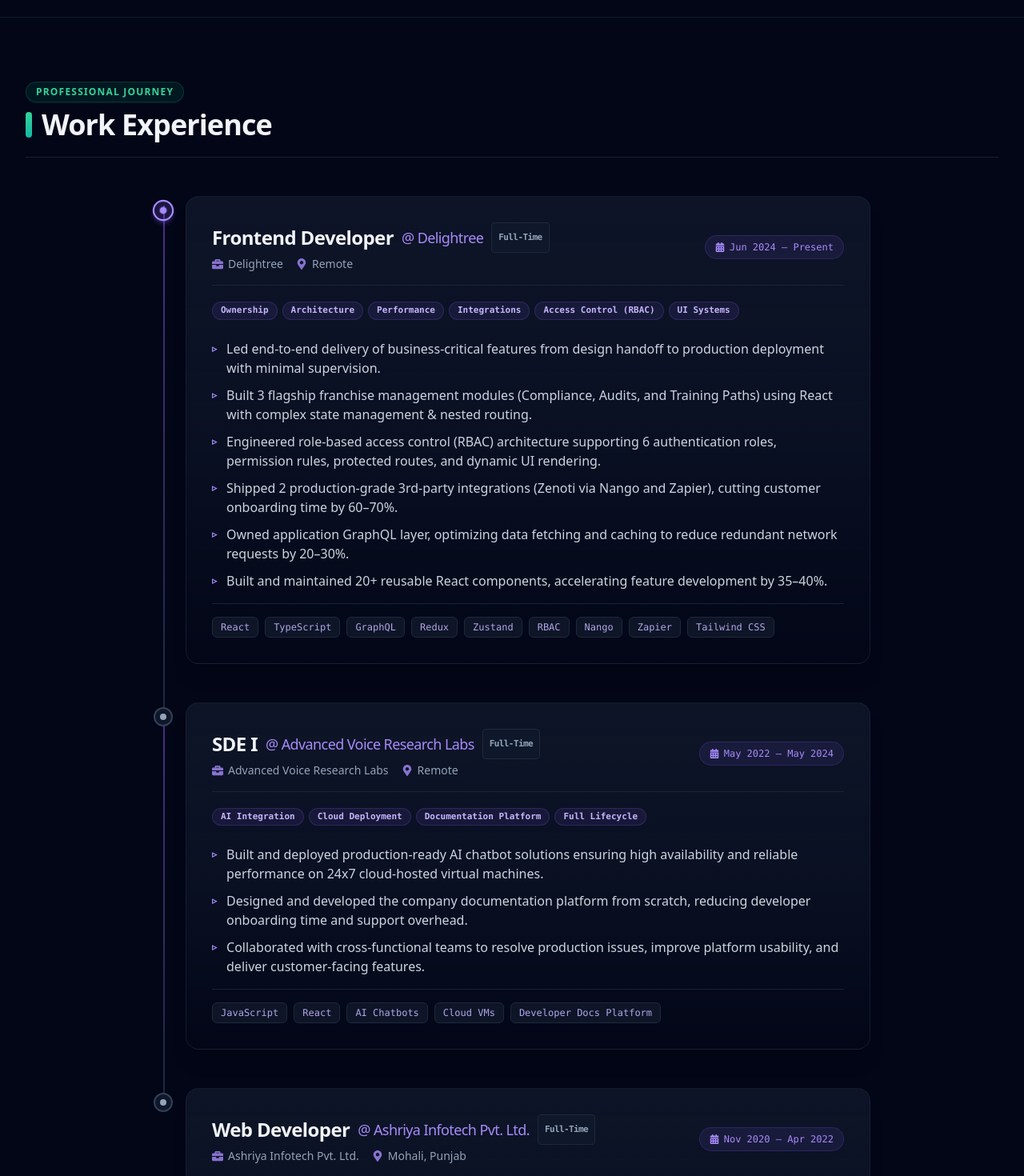
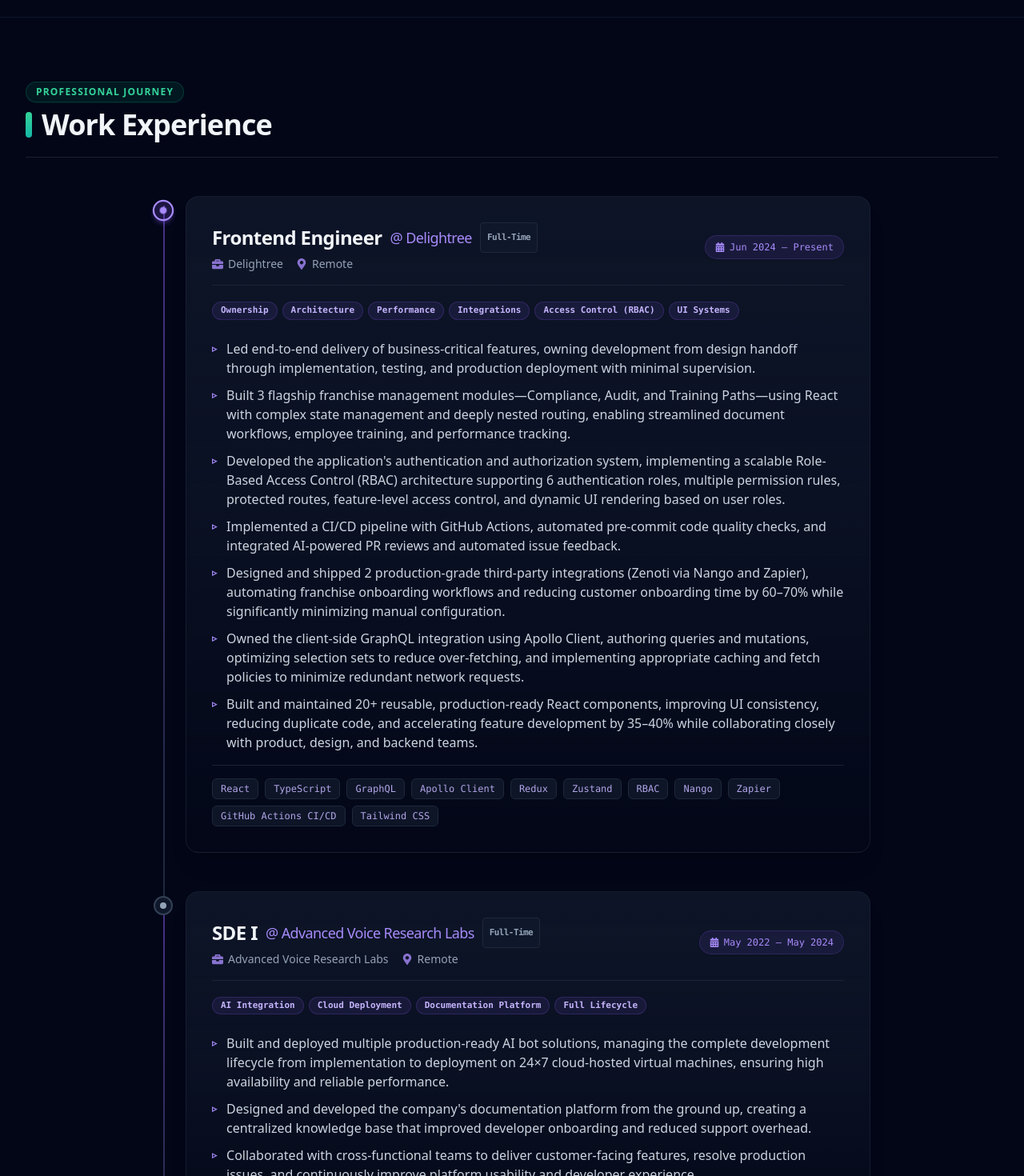
Before and after one commit to p4avinash/new-portfolio, a React (Vite) app: page / in a window 1280 px wide. Shown: the part 1330-2800 px from the top of the page at 80% size. Built offline with nearby package versions, Linux system fonts and the light colour scheme.

Commit message:
Update portfolio

```diff
--- a/src/components/About.jsx
+++ b/src/components/About.jsx
@@ -62,11 +62,11 @@
               </h3>
 
               <p className='text-slate-300 leading-relaxed text-sm sm:text-base'>
-                Frontend Engineer with over 5 years of experience building business-critical modules end to end — from state management and nested routing to GraphQL API layers and third-party automated workflows.
+                Frontend-leaning Full Stack Engineer with 5+ years of experience building and scaling production web applications end-to-end — from state management and RBAC authentication to GraphQL/REST API integration, CI/CD pipelines, and reusable UI components.
               </p>
 
               <p className='text-slate-300 leading-relaxed text-sm sm:text-base'>
-                At <span className='text-violet-400 font-semibold'>Delightree</span>, I built flagship franchise management modules — Compliance, Audits, and Training Paths — streamlining document workflows, employee training, performance tracking, and 3rd-party integrations that slashed customer onboarding time by <span className='text-violet-400 font-semibold'>60–70%</span>.
+                At <span className='text-violet-400 font-semibold'>Delightree</span>, I built 3 flagship franchise management modules — Compliance, Audit, and Training Paths — streamlining document workflows, employee training, performance tracking, and 3rd-party integrations that slashed customer onboarding time by <span className='text-violet-400 font-semibold'>60–70%</span>.
               </p>
 
               <p className='text-slate-300 leading-relaxed text-sm sm:text-base'>
@@ -88,7 +88,7 @@
                 </div>
                 <div className='flex items-center gap-2 group/item'>
                   <FaCheckCircle className='text-violet-400 shrink-0 group-hover/item:scale-110 transition-transform' />
-                  <span>Compliance, Audits & Training</span>
+                  <span>Compliance, Audit & Training</span>
                 </div>
               </div>
             </div>
--- a/src/components/Hero.jsx
+++ b/src/components/Hero.jsx
@@ -63,7 +63,7 @@
 
           {/* Bio Summary */}
           <motion.p variants={itemVariants} className='text-base sm:text-lg text-slate-400 max-w-2xl leading-relaxed'>
-            Frontend Engineer with 5+ years of production experience building and owning business-critical web applications end-to-end. Specializing in scalable React architecture, complex state management, GraphQL layers, enterprise integrations, and modern AI workflows.
+            Frontend-leaning Full Stack Engineer (MERN) with 5+ years of experience building and scaling production web applications using React.js, TypeScript, Next.js, Node.js, Express.js, and MongoDB. Proven track record owning business-critical modules end-to-end — from GraphQL/REST APIs and Redux state management to RBAC systems and CI/CD pipelines.
           </motion.p>
 
           {/* Action Buttons & Social Links */}
--- a/src/data.jsx
+++ b/src/data.jsx
@@ -52,12 +52,12 @@
     id: nanoid(),
     title: "Data & API Layer",
     icon: <FaDatabase className='h-6 w-6 text-violet-400' />,
-    skills: ["GraphQL", "React Query", "RESTful APIs", "Apollo Client", "Client-Side Caching", "Data Normalization"],
+    skills: ["GraphQL", "Apollo Client", "React Query", "RESTful APIs", "Client-Side Caching", "Data Normalization"],
     summary: "Optimizing data fetching strategies, client-side caching layers, GraphQL schema consumption, and payload size reduction.",
   },
   {
     id: nanoid(),
-    title: "Backend & Storage",
+    title: "Backend & Data",
     icon: <FaServer className='h-6 w-6 text-violet-400' />,
     skills: ["Node.js", "Express.js", "MongoDB", "RESTful APIs", "3rd-Party Integrations", "Backend Utilities"],
     summary: "Designing scalable backend services with Node.js and Express, building API routes, MongoDB schemas, third-party integrations, and reusable backend utilities.",
@@ -74,14 +74,14 @@
     id: nanoid(),
     title: "Tooling & Performance",
     icon: <FaTools className='h-6 w-6 text-violet-400' />,
-    skills: ["Git", "GitHub", "GitHub Actions CI/CD", "Vite", "Zeplin", "Cursor", "Claude", "Debouncing", "Lazy Loading"],
+    skills: ["Git", "GitHub", "CI/CD (GitHub Actions)", "AWS", "Cursor", "Vite", "Zeplin", "Claude", "Debouncing", "Lazy Loading"],
     summary: "Automating CI/CD pipelines, Core Web Vitals optimization, bundle splitting, and AI-assisted developer workflows.",
   },
   {
     id: nanoid(),
     title: "AI & Modern Engineering",
     icon: <FaBrain className='h-6 w-6 text-violet-400' />,
-    skills: ["RAG Architecture", "LLM Integration", "Pinecone Vector DB", "Groq LLM", "Prompt Engineering", "Semantic Search", "Jina Embeddings", "Agentic Workflows"],
+    skills: ["RAG Architecture", "LLM Integration", "Prompt Engineering", "AI Agents", "Tool Calling", "Agentic Workflows", "Iterative Loops", "Pinecone Vector DB", "Groq LLM", "Semantic Search"],
     summary: "Building production RAG applications, vector embedding search pipelines, and seamless LLM integrations into modern web products.",
   },
 ]
@@ -89,21 +89,22 @@
 export const experiences = [
   {
     id: nanoid(),
-    role: "Frontend Developer",
+    role: "Frontend Engineer",
     company: "Delightree",
     location: "Remote",
     period: "Jun 2024 – Present",
     type: "Full-Time",
     signals: ["Ownership", "Architecture", "Performance", "Integrations", "Access Control (RBAC)", "UI Systems"],
     highlights: [
-      "Led end-to-end delivery of business-critical features from design handoff to production deployment with minimal supervision.",
-      "Built 3 flagship franchise management modules (Compliance, Audits, and Training Paths) using React with complex state management & nested routing.",
-      "Engineered role-based access control (RBAC) architecture supporting 6 authentication roles, permission rules, protected routes, and dynamic UI rendering.",
-      "Shipped 2 production-grade 3rd-party integrations (Zenoti via Nango and Zapier), cutting customer onboarding time by 60–70%.",
-      "Owned application GraphQL layer, optimizing data fetching and caching to reduce redundant network requests by 20–30%.",
-      "Built and maintained 20+ reusable React components, accelerating feature development by 35–40%.",
+      "Led end-to-end delivery of business-critical features, owning development from design handoff through implementation, testing, and production deployment with minimal supervision.",
+      "Built 3 flagship franchise management modules—Compliance, Audit, and Training Paths—using React with complex state management and deeply nested routing, enabling streamlined document workflows, employee training, and performance tracking.",
+      "Developed the application's authentication and authorization system, implementing a scalable Role-Based Access Control (RBAC) architecture supporting 6 authentication roles, multiple permission rules, protected routes, feature-level access control, and dynamic UI rendering based on user roles.",
+      "Implemented a CI/CD pipeline with GitHub Actions, automated pre-commit code quality checks, and integrated AI-powered PR reviews and automated issue feedback.",
+      "Designed and shipped 2 production-grade third-party integrations (Zenoti via Nango and Zapier), automating franchise onboarding workflows and reducing customer onboarding time by 60–70% while significantly minimizing manual configuration.",
+      "Owned the client-side GraphQL integration using Apollo Client, authoring queries and mutations, optimizing selection sets to reduce over-fetching, and implementing appropriate caching and fetch policies to minimize redundant network requests.",
+      "Built and maintained 20+ reusable, production-ready React components, improving UI consistency, reducing duplicate code, and accelerating feature development by 35–40% while collaborating closely with product, design, and backend teams.",
     ],
-    tech: ["React", "TypeScript", "GraphQL", "Redux", "Zustand", "RBAC", "Nango", "Zapier", "Tailwind CSS"],
+    tech: ["React", "TypeScript", "GraphQL", "Apollo Client", "Redux", "Zustand", "RBAC", "Nango", "Zapier", "GitHub Actions CI/CD", "Tailwind CSS"],
   },
   {
     id: nanoid(),
@@ -114,26 +115,27 @@
     type: "Full-Time",
     signals: ["AI Integration", "Cloud Deployment", "Documentation Platform", "Full Lifecycle"],
     highlights: [
-      "Built and deployed production-ready AI chatbot solutions ensuring high availability and reliable performance on 24x7 cloud-hosted virtual machines.",
-      "Designed and developed the company documentation platform from scratch, reducing developer onboarding time and support overhead.",
-      "Collaborated with cross-functional teams to resolve production issues, improve platform usability, and deliver customer-facing features.",
+      "Built and deployed multiple production-ready AI bot solutions, managing the complete development lifecycle from implementation to deployment on 24×7 cloud-hosted virtual machines, ensuring high availability and reliable performance.",
+      "Designed and developed the company's documentation platform from the ground up, creating a centralized knowledge base that improved developer onboarding and reduced support overhead.",
+      "Collaborated with cross-functional teams to deliver customer-facing features, resolve production issues, and continuously improve platform usability and developer experience.",
     ],
-    tech: ["JavaScript", "React", "AI Chatbots", "Cloud VMs", "Developer Docs Platform"],
+    tech: ["JavaScript", "React", "AI Bots", "Cloud VMs", "Developer Docs Platform"],
   },
   {
     id: nanoid(),
-    role: "Web Developer",
+    role: "Full stack Developer",
     company: "Ashriya Infotech Pvt. Ltd.",
     location: "Mohali, Punjab",
     period: "Nov 2020 – Apr 2022",
     type: "Full-Time",
-    signals: ["Performance Optimization", "Data Caching", "Front-to-End Build"],
+    signals: ["MERN Stack", "RBAC & JWT", "REST APIs", "Performance Optimization"],
     highlights: [
-      "Reduced search API calls by 60% by implementing query debouncing and request optimization.",
-      "Improved page-load performance through lazy loading and React Query caching.",
-      "Built React.js applications from scratch and enhanced existing legacy codebases.",
+      "Designed and implemented role-based access control (RBAC) with JWT authentication, restricting feature and route access by user role across the application and closing gaps in unauthorized data exposure.",
+      "Cut unnecessary API calls and improved page-load times by combining code splitting, lazy loading, debouncing, and React Query caching.",
+      "Built RESTful APIs in Node.js and Express, then wired them into React and MongoDB for complete features — schema design through UI.",
+      "Owned the MERN stack end to end frontend components, backend services, and database design, shipping features without handoff to a separate backend team.",
     ],
-    tech: ["React.js", "JavaScript", "React Query", "Query Debouncing", "Lazy Loading"],
+    tech: ["React.js", "Node.js", "Express.js", "MongoDB", "REST APIs", "JWT", "RBAC", "React Query"],
   },
 ]
 
```
